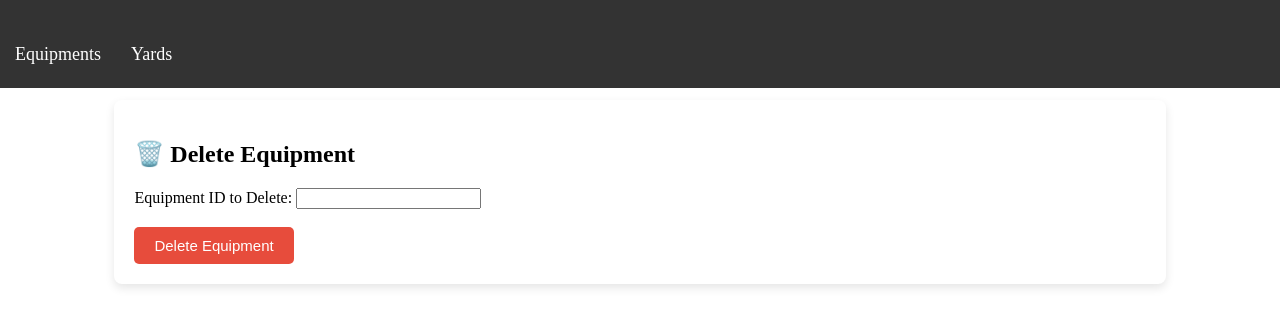
After one commit to lolomamdo2006-lab/The-Industrial-Equipment-Project, a Django app: template templates/rental_service/deleteEquipment.html in a window 1280 px wide. The commit adds this page. Shown: the top 327 px of the page. Run offline with Django 5.2, Linux system fonts and the light colour scheme; the template is opened without the code that fills it, so the values that code supplies are empty.

Commit message:
Link delete functionality with delete button and update UI in templates

```diff
--- /dev/null
+++ b/templates/rental_service/deleteEquipment.html
@@ -0,0 +1,48 @@
+{% extends 'base.html' %}
+
+{% block content %}
+
+<form method="POST">
+    {% csrf_token %}
+
+    {% if message %}
+    <div style="color: {{ color }}; margin-bottom: 15px; font-weight: bold;">
+        {{ message }}
+    </div>
+    {% endif %}
+
+    <h2>🗑️ Delete Equipment</h2>
+
+    <label>Equipment ID to Delete:</label>
+    <input type="number" name="Equipment_ID" required><br><br>
+
+    <button type="submit"
+        onclick="return confirm('Are you sure you want to delete this equipment?');">
+        Delete Equipment
+    </button>
+</form>
+
+<style>
+    form {
+        width: 80%;
+        margin-left: auto;
+        margin-right: auto;
+        margin-top: 100px;
+        background-color: #ffffff;
+        padding: 20px;
+        border-radius: 8px;
+        box-shadow: 0px 4px 10px rgba(0,0,0,0.1);
+    }
+    button {
+        background-color: #e74c3c;
+        color: white;
+        padding: 10px 20px;
+        border: none;
+        border-radius: 5px;
+        cursor: pointer;
+        font-size: 15px;
+    }
+    button:hover { background-color: #c0392b; }
+</style>
+
+{% endblock content %}
```
Also changed, not shown: templates/rental_service/deleteYard.html (added, +48 -0 lines), templates/rental_service/equipment.html (+9 -4 lines), templates/rental_service/yard.html (+11 -4 lines).
